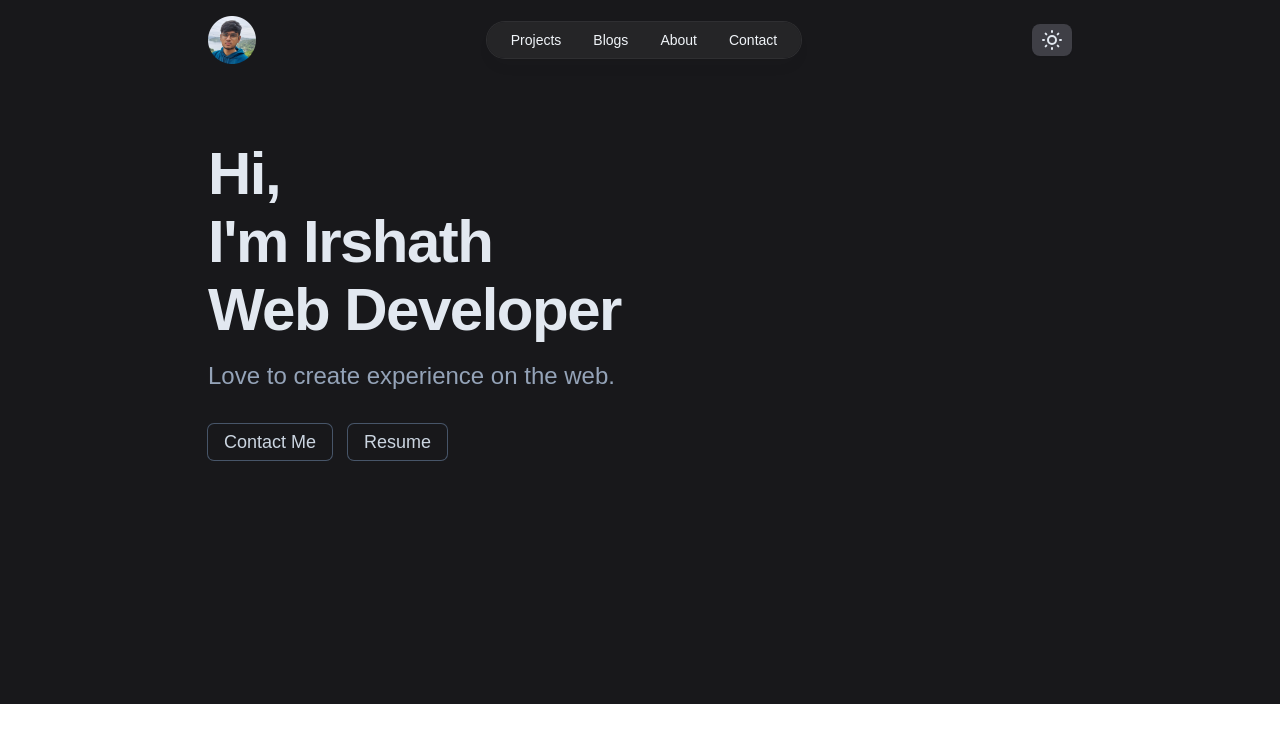
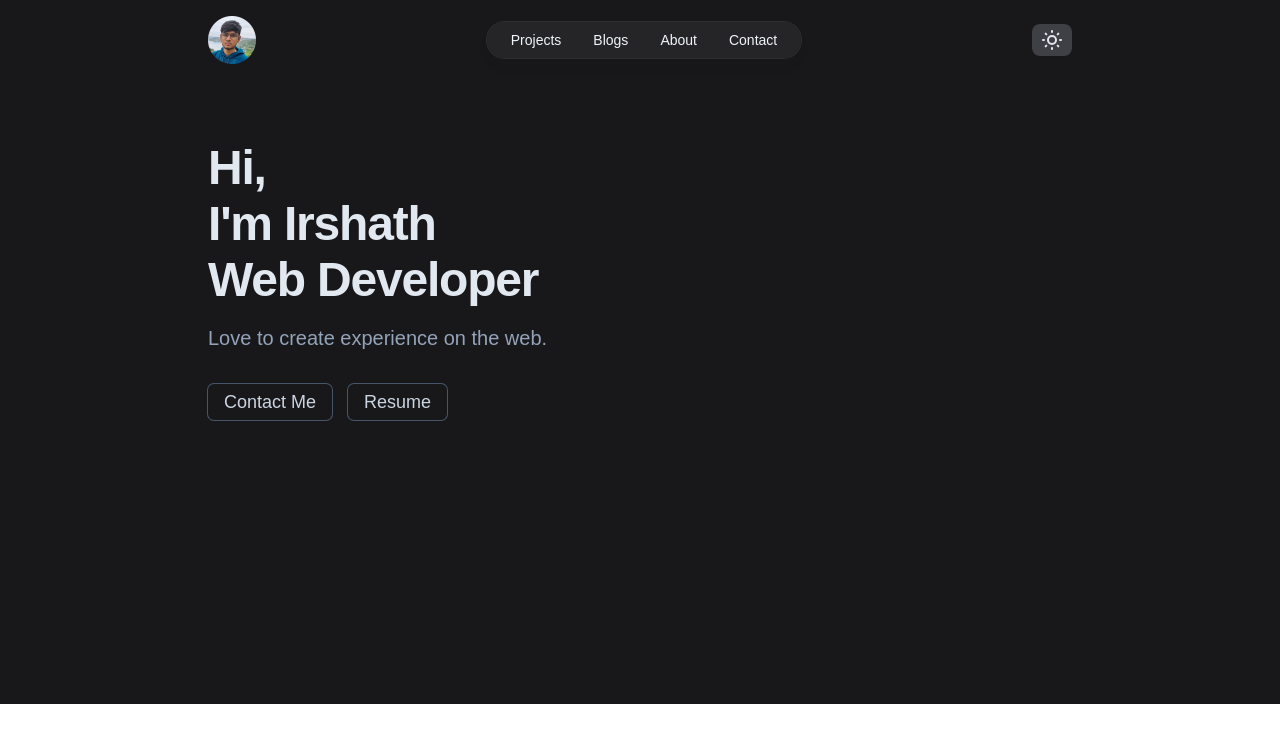
Before and after one commit to irshathcodes/irshath.com, a Next.js app: page / in a window 1280 px wide. Shown: the top 742 px of the page. Built offline with nearby package versions, Linux system fonts and the light colour scheme; a web font is replaced by a local one.

Commit message:
refactor styles

```diff
--- a/components/Hero.tsx
+++ b/components/Hero.tsx
@@ -5,12 +5,12 @@
 	return (
 		<section className="h-[calc(80vh-80px)]">
 			<div className="mx-auto mt-16 flex h-full w-full flex-col  sm:items-start">
-				<h1 className=" text-4xl font-extrabold  capitalize  tracking-tight text-gray-800 dark:text-gray-200 sm:text-6xl">
+				<h1 className=" text-4xl font-extrabold  capitalize  tracking-tight text-gray-800 dark:text-gray-200 sm:text-5xl">
 					<span className="block pb-2">hi,</span>
 					<span className="block pb-2">i'm irshath</span>
 					<span className="block pb-1">web developer</span>
 				</h1>
-				<p className="py-4 text-left text-xl font-medium text-gray-600 dark:text-gray-400 sm:text-2xl">
+				<p className="py-4 text-left text-xl font-medium text-gray-600 dark:text-gray-400 sm:text-xl">
 					Love to create experience on the web.
 				</p>
 				<div className="space-x-4">
```
